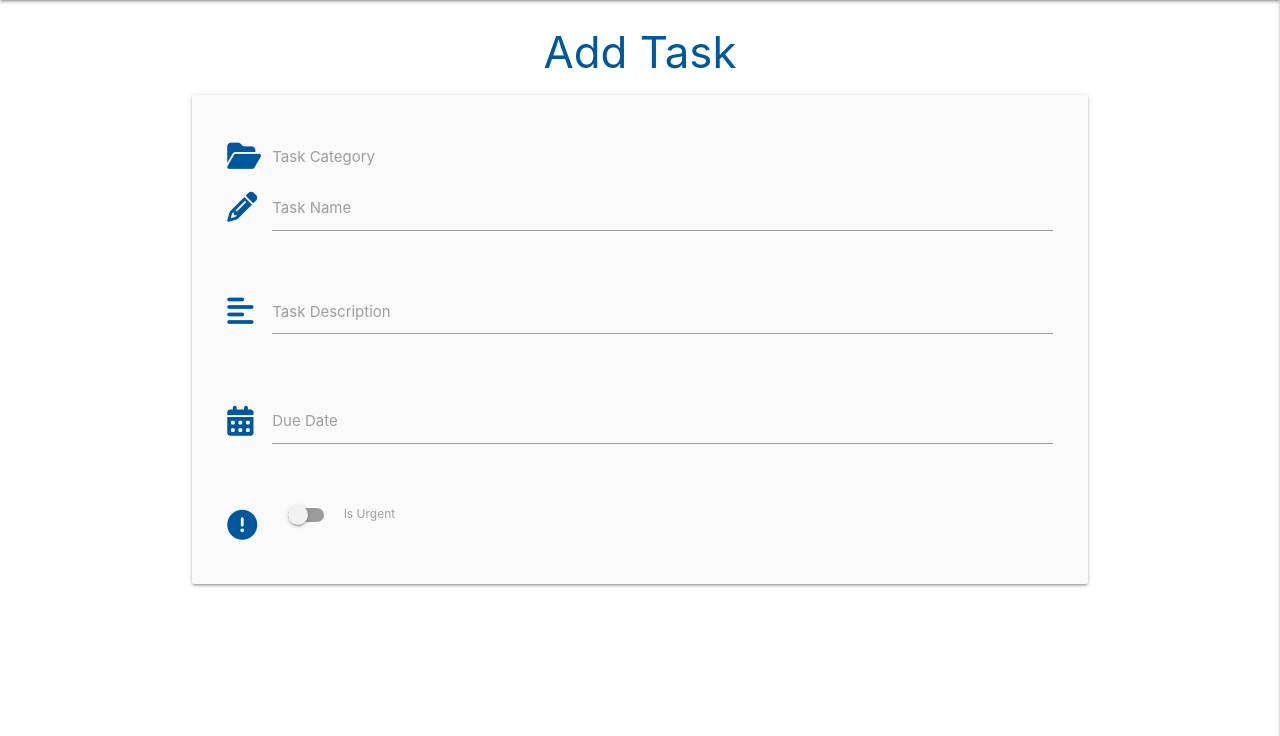
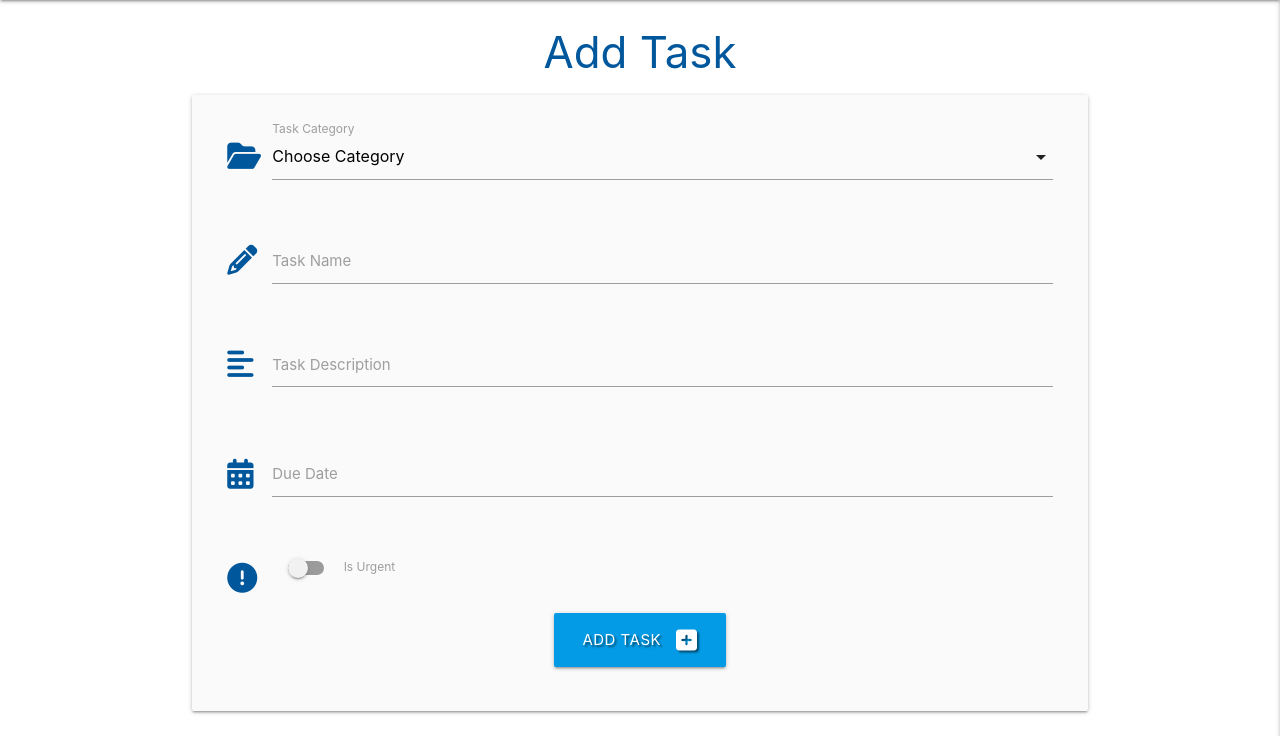
Before and after one commit to James-VT/Flask-mini-project, a Flask app: page /add_task in a window 1280 px wide. Shown: the part 64-800 px from the top of the page. Run offline with Flask 2, Linux system fonts and the light colour scheme; data that the repository does not hold is empty; some libraries are stand-ins or nearby versions.

Commit message:
Allow user to submit task to db

```diff
--- a/app.py
+++ b/app.py
@@ -104,8 +104,22 @@ def logout():
     return redirect(url_for("login"))
 
 
-@app.route("/add_task")
+@app.route("/add_task", methods=["GET", "POST"])
 def add_task():
+    if request.method == "POST":
+        is_urgent = "on" if request.form.get("is_urgent") else "off"
+        task = {
+            "category_name": request.form.get("category_name"),
+            "task_name": request.form.get("task_name"),
+            "task_description": request.form.get("task_description"),
+            "is_urgent": is_urgent,
+            "due_date": request.form.get("due_date"),
+            "created_by": session["user"]
+        }
+        mongo.db.tasks.insert_one(task)
+        flash("Task Successfully Added")
+        return redirect(url_for("get_tasks"))
+
     categories = mongo.db.categories.find().sort("category_name", 1)
     return render_template("add_task.html", categories=categories)
 
--- a/static/js/script.js
+++ b/static/js/script.js
@@ -2,7 +2,7 @@ $(document).ready(function(){
     $(".sidenav").sidenav({edge: "right"});
     $('.collapsible').collapsible();
     $('.tooltipped').tooltip();
-    $(".select").formSelect();
+    $("select").formSelect();
     $(".datepicker").datepicker({
       format: "dd mmmm, yyyy",
       yearRange: 3,
--- a/templates/add_task.html
+++ b/templates/add_task.html
@@ -4,7 +4,8 @@
     <h3 class="light-blue-text text-darken-4 center-align">Add Task</h3>
 
     <div class="row card-panel grey lighten-5">
-        <form class="col s12" method="POST" action="">
+        <form class="col s12" method="POST" action="{{ url_for('add_task') }}">
+            <!-- category selection -->
 			<div class="row">
 				<div class="input-field col s12">
                     <i class="fas fa-folder-open prefix light-blue-text text-darken-4"></i>
@@ -17,6 +18,7 @@
 					<label for="category_name">Task Category</label>
 				</div>
 			</div>
+            <!-- task name -->
             <div class="row">
                 <div class="input-field col s12">
                     <i class="fas fa-pencil-alt prefix light-blue-text text-darken-4"></i>
@@ -25,6 +27,7 @@
                     <label for="task_name">Task Name</label>
                 </div>
             </div>
+            <!-- task description -->
             <div class="row">
                 <div class="input-field col s12">
                     <i class="fas fa-align-left prefix light-blue-text text-darken-4"></i>
@@ -33,6 +36,7 @@
                     <label for="task_description">Task Description</label>
                 </div>
             </div>
+            <!-- due date picker -->
             <div class="row">
                 <div class="input-field col s12">
                     <i class="fas fa-calendar-alt prefix light-blue-text text-darken-4"></i>
@@ -40,6 +44,7 @@
                     <label for="due_date">Due Date</label>
                 </div>
             </div>
+            <!-- is urgent toggle -->
 			<div class="row">
 				<div class="input-field col s12">
 					<div class="switch">
@@ -52,6 +57,14 @@
 					</div>
 				</div>
 			</div>
+            <!-- submit button -->
+            <div class="row">
+                <div class="col s12 center-align">
+                    <button type="submit" class="btn-large light-blue darken-1 text-shadow">
+                        Add Task <i class="fas fa-plus-square right"></i>
+                    </button>
+                </div>
+            </div>
         </form>
     </div>
 
```
Also changed, not shown: templates/tasks.html (+5 -2 lines).
